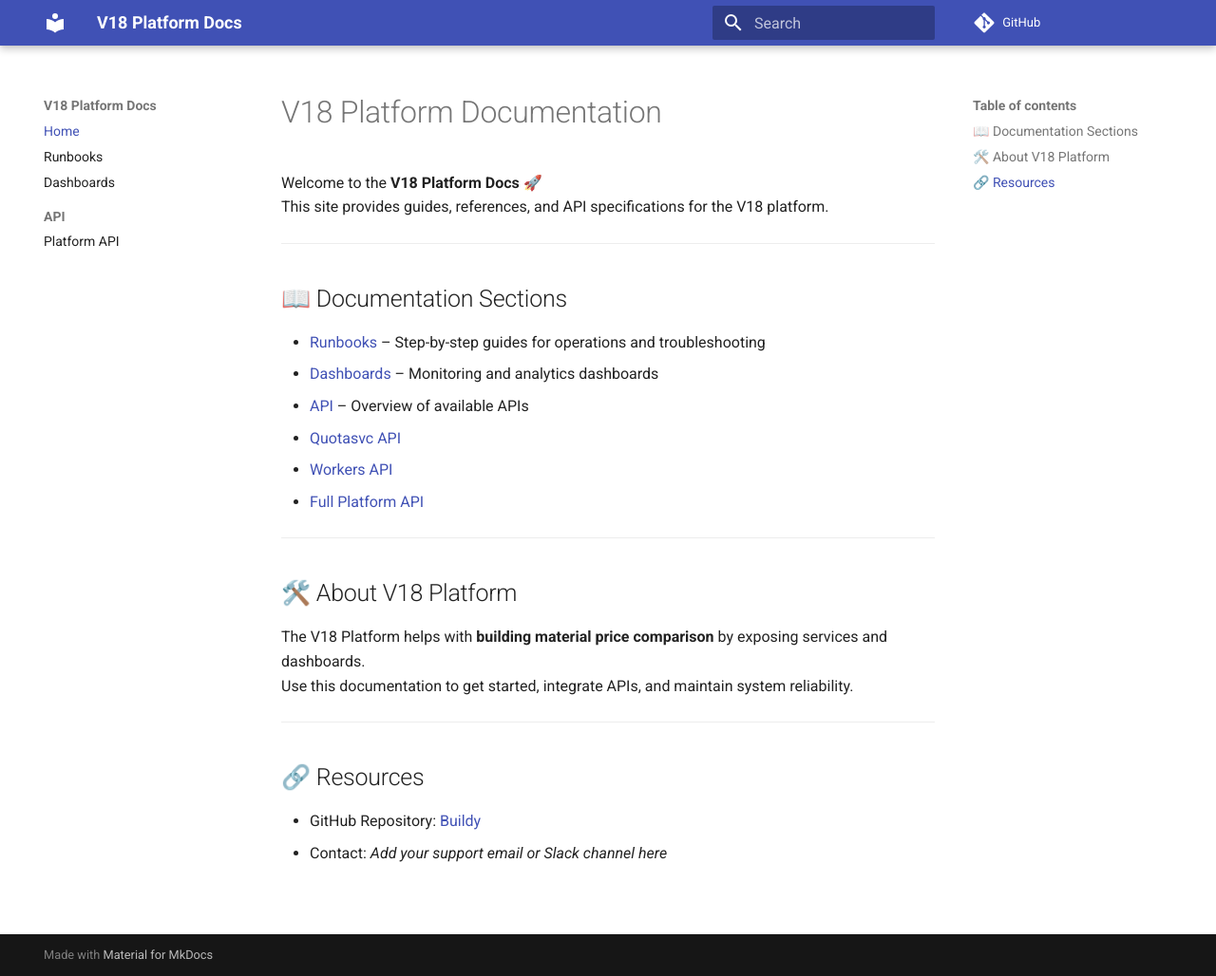
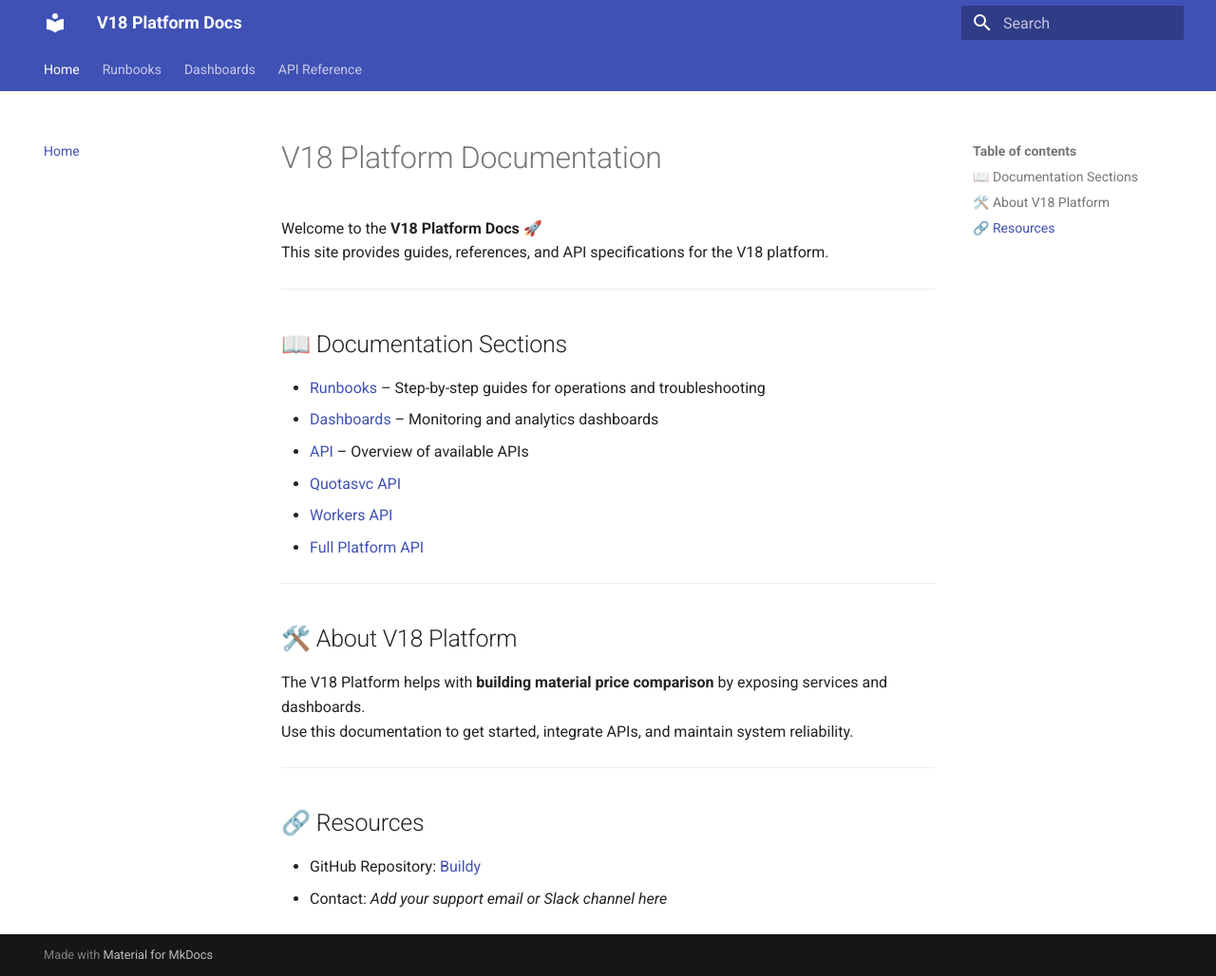
Before and after one commit to Kello54/Buildy, an MkDocs documentation site: the page built from docs/index.md, in a window 1280 px wide and 1028 px high. Shown: the whole window at 95% size. Built offline with MkDocs 1.6.1 and Material for MkDocs 9.7.7, drawn with Linux system fonts in a browser that asks for light colours; comment, search, counter and statistics services are not loaded.

Commit message:
Update mkdocs.yml

```diff
--- a/mkdocs.yml
+++ b/mkdocs.yml
@@ -1,37 +1,21 @@
 site_name: V18 Platform Docs
-site_description: Documentation for the V18 Platform
-site_author: V18 Team
-repo_url: https://github.com/your-username/your-repo
-repo_name: GitHub
-
+site_url: https://<your-username>.github.io/<your-repo>/
 theme:
   name: material
-  language: en
   features:
-    - navigation.instant
-    - navigation.sections
-    - navigation.top
+    - navigation.tabs
+    - navigation.indexes
+    - search.highlight
     - search.suggest
-    - search.highlight
     - content.code.copy
 
 plugins:
   - search
   - swagger-ui:
-      spec_file: docs/platform.json   # 👈 this is the correct key
-
-markdown_extensions:
-  - admonition
-  - codehilite:
-      guess_lang: false
-  - footnotes
-  - meta
-  - toc:
-      permalink: true
+      swagger: docs/platform.json
 
 nav:
   - Home: index.md
   - Runbooks: runbooks.md
   - Dashboards: dashboards.md
-  - API:
-      - Platform API: platform.json
+  - API Reference: platform.json
```
